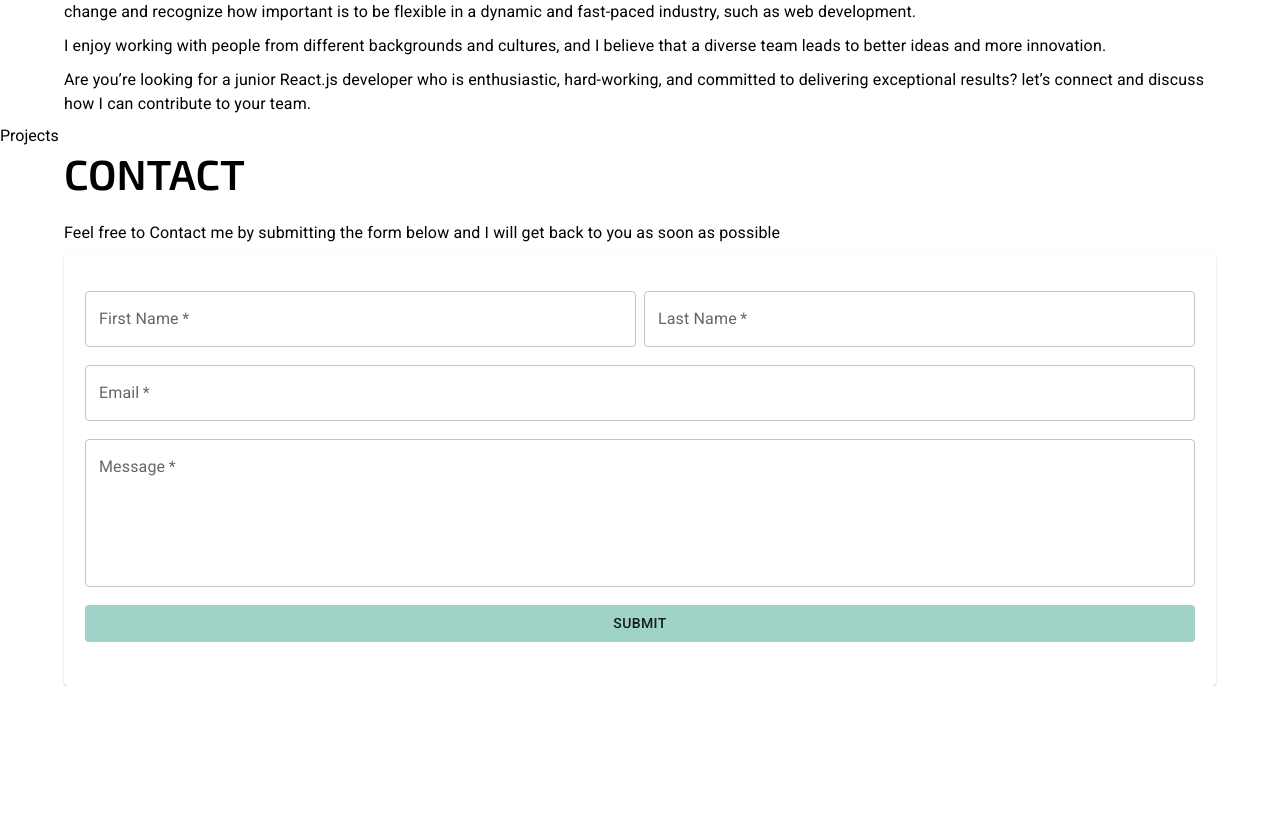
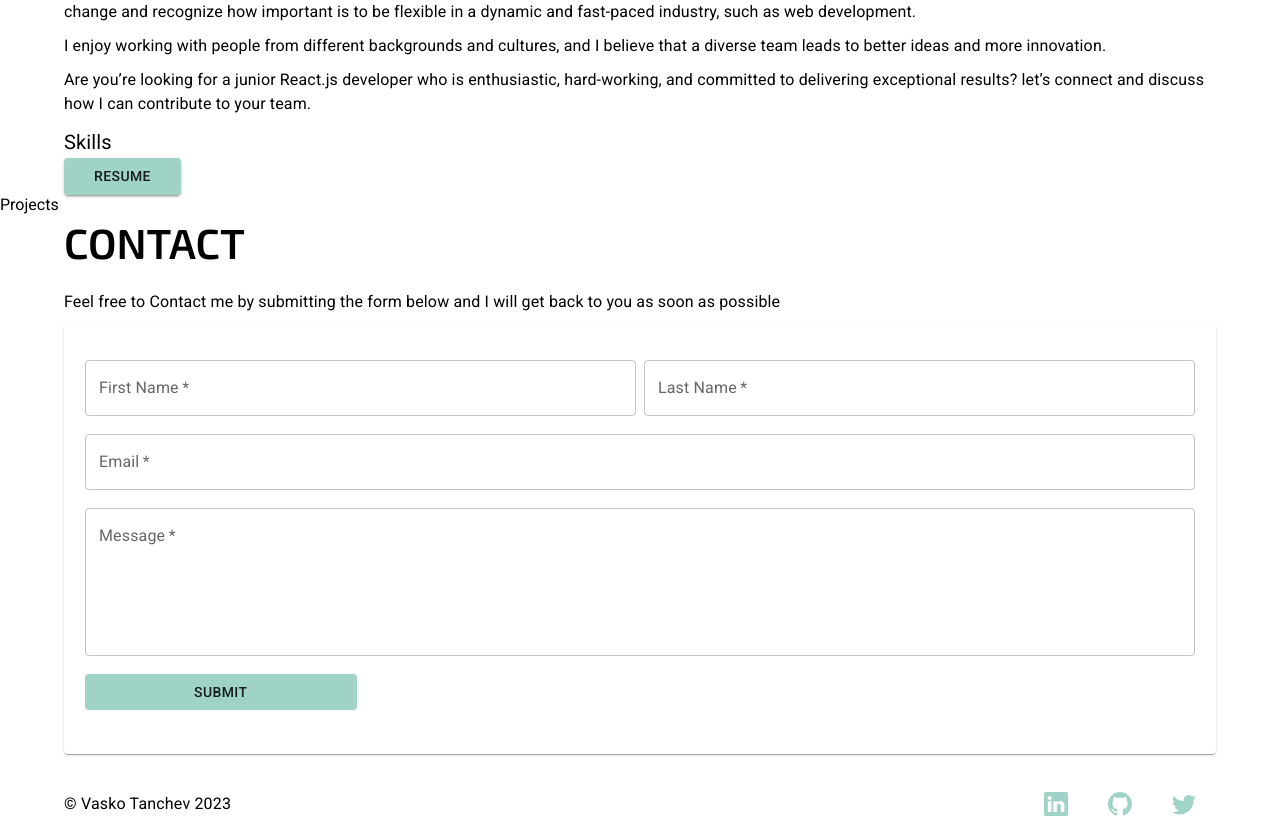
Before and after one commit to vTanchev/Portfolio, a React (Create React App) app: page / in a window 1280 px wide. Shown: the part 1100-1934 px from the top of the page. Before the commit the page ends 1786 px from the top, so only its background shows below. Built offline with nearby package versions, Linux system fonts and the light colour scheme.

Commit message:
Footer completed

```diff
--- a/package.json
+++ b/package.json
@@ -12,6 +12,7 @@
     "@testing-library/user-event": "^13.5.0",
     "react": "^18.2.0",
     "react-dom": "^18.2.0",
+    "react-icons": "^4.8.0",
     "react-router-dom": "^6.10.0",
     "react-scripts": "5.0.1",
     "web-vitals": "^2.1.4"
--- a/src/App.js
+++ b/src/App.js
@@ -7,6 +7,7 @@ import About from "./components/pages/About";
 
 import Projects from "./components/pages/Projects";
 import Contact from "./components/pages/Contact";
+import Footer from "./components/Footer";
 
 const App = () => {
   return (
@@ -16,6 +17,7 @@ const App = () => {
       <About />
       <Projects />
       <Contact />
+      <Footer />
 
       {/* za ruti */}
       {/* <BrowserRouter>
--- /dev/null
+++ b/src/components/Footer.jsx
@@ -0,0 +1,54 @@
+import React from "react";
+
+import { Box, Button, Container, Typography } from "@mui/material";
+import styled from "@emotion/styled";
+
+import { BsLinkedin, BsTwitter, BsGithub } from "react-icons/bs";
+
+const StyledBox = styled("div")(({ theme }) => ({}));
+
+const StyledContainer = styled(Container)(({ theme }) => ({
+  display: "flex",
+  flexDirection: "row",
+  justifyContent: "space-between",
+  alignItems: "center",
+  height: "60px",
+  marginTop: "20px",
+}));
+
+const Footer = () => {
+  return (
+    <>
+      <StyledContainer>
+        <Typography variant="body2" fontSize={16}>
+          © Vasko Tanchev 2023
+        </Typography>
+        <StyledBox>
+          <Button
+            LinkComponent={"a"}
+            href="https://www.linkedin.com/in/vasko-tanchev/"
+            target="_blank"
+          >
+            <BsLinkedin size={24} />
+          </Button>
+          <Button
+            LinkComponent={"a"}
+            href="https://github.com/vTanchev"
+            target="_blank"
+          >
+            <BsGithub size={24} />
+          </Button>
+          <Button
+            LinkComponent={"a"}
+            href="https://twitter.com/xin0w"
+            target="_blank"
+          >
+            <BsTwitter size={24} />
+          </Button>
+        </StyledBox>
+      </StyledContainer>
+    </>
+  );
+};
+
+export default Footer;
--- a/src/components/contact/Form.jsx
+++ b/src/components/contact/Form.jsx
@@ -16,7 +16,7 @@ const Form = () => {
   return (
     <Card style={{ padding: "20px 5px" }}>
       <CardContent>
-        <form onSubmit="submit">
+        <form>
           <Grid container spacing={1}>
             <Grid xs={12} sm={6} item>
               <TextField
@@ -57,7 +57,7 @@ const Form = () => {
                 required
               />
             </Grid>
-            <Grid xs={12} item>
+            <Grid xs={12} sm={3} item>
               <StyledButtonSubmit
                 type="submit"
                 variant="contained"
--- a/src/components/pages/About.jsx
+++ b/src/components/pages/About.jsx
@@ -1,12 +1,14 @@
 import React from "react";
 
-import { Container, Typography } from "@mui/material";
+import resume from "../../files/CV.pdf";
+
+import { Button, Container, Typography } from "@mui/material";
 
 const About = () => {
   return (
     <React.Fragment>
-      <Container id="about">
-        <Typography variant="h5" paddingTop="50px">
+      <Container>
+        <Typography variant="h5" paddingTop="50px" id="about">
           About
         </Typography>
         <Typography variant="body1">
@@ -42,6 +44,19 @@ const About = () => {
           enthusiastic, hard-working, and committed to delivering exceptional
           results? let’s connect and discuss how I can contribute to your team.
         </Typography>
+        <>
+          <Typography variant="h6">Skills</Typography>
+        </>
+
+        <Button
+          variant="contained"
+          LinkComponent={"a"}
+          href={resume}
+          download="Resume"
+          sx={{ padding: "6px 30px", textTransform: "uppercase" }}
+        >
+          Resume
+        </Button>
       </Container>
     </React.Fragment>
   );
--- a/src/components/pages/Home.jsx
+++ b/src/components/pages/Home.jsx
@@ -136,9 +136,9 @@ const StyledDiv = styled("div")(({ theme }) => ({
     maxWidth: "initial",
   },
   [theme.breakpoints.up("xl")]: {
-    padding: "86px",
-    height: "600px",
-    width: "600px",
+    padding: "10px",
+    height: "580px",
+    width: "580px",
     maxWidth: "initial",
   },
 }));
```
Also changed, not shown: src/components/about/Skills.jsx (added), 2 other files (tests, documents, lock files or other folders).
